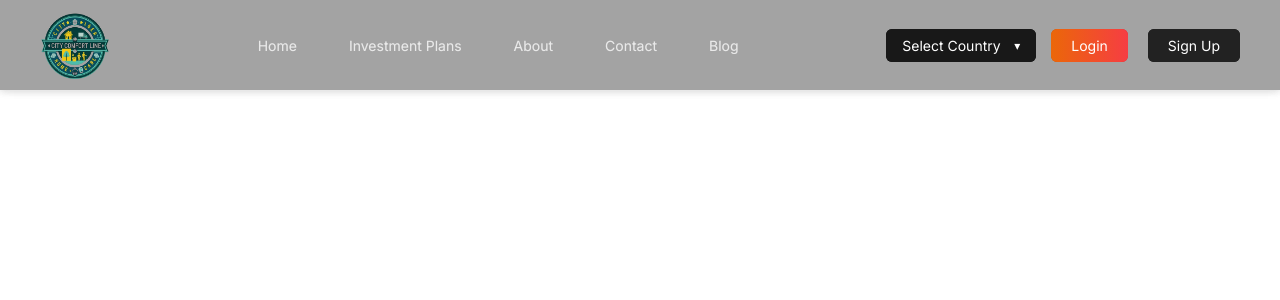
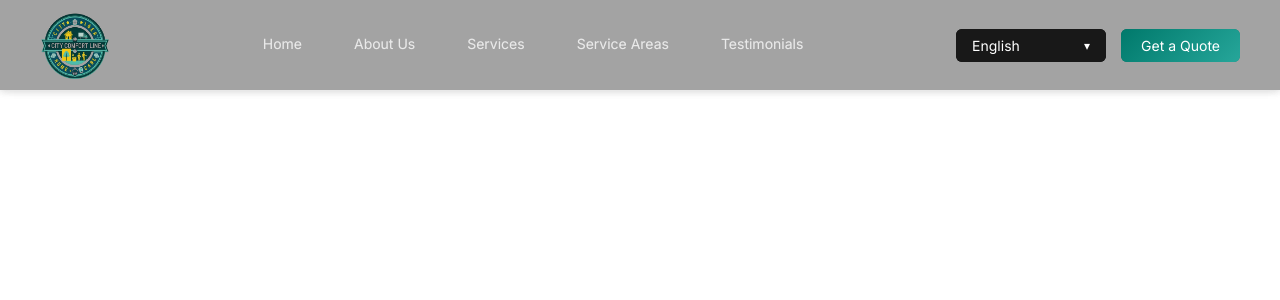
Before and after one commit to Snow819/citycomfortline, a Vue app: page /Navbar in a window 1280 px wide. Shown: the top 300 px of the page. Built offline with nearby package versions, Linux system fonts and the light colour scheme.

Commit message:
Added language change

```diff
--- a/src/components/HeroSection.vue
+++ b/src/components/HeroSection.vue
@@ -17,21 +17,21 @@
       <img src="@/assets/logo.png" alt="City Comfort Line Logo" class="hero-logo" />
 
       <div class="text-container">
-        <h1 v-for="(line, index) in textLines" :key="index" class="hero-text" :class="{ 'drop-in': isLoaded }"
+        <h1 v-for="(line, index) in t.textLines" :key="index" class="hero-text" :class="{ 'drop-in': isLoaded }"
           :style="{ animationDelay: `${0.2 + index * 0.15}s` }">
           {{ line }}
         </h1>
       </div>
 
       <p class="hero-subtitle" :class="{ 'fade-up': isLoaded }"
-        :style="{ animationDelay: `${0.2 + textLines.length * 0.15}s` }">
-        {{ subtitle }}
+        :style="{ animationDelay: `${0.2 + t.textLines.length * 0.15}s` }">
+        {{ t.subtitle }}
       </p>
 
       <div class="cta-buttons">
-        <button v-for="(button, index) in buttons" :key="index" class="cta-btn"
+        <button v-for="(button, index) in t.buttons" :key="index" class="cta-btn"
           :class="[button.class, { 'scale-in': isLoaded }]"
-          :style="{ animationDelay: `${0.4 + textLines.length * 0.15 + index * 0.1}s` }"
+          :style="{ animationDelay: `${0.4 + t.textLines.length * 0.15 + index * 0.1}s` }"
           @click="button.action">
           <span class="btn-text">{{ button.text }}</span>
         </button>
@@ -39,8 +39,8 @@
 
       <!-- Scroll Indicator -->
       <div class="scroll-indicator" :class="{ 'bounce-in': isLoaded }"
-        :style="{ animationDelay: `${0.8 + textLines.length * 0.15}s` }" @click="scrollDown">
-        <span class="scroll-text">Scroll to explore</span>
+        :style="{ animationDelay: `${0.8 + t.textLines.length * 0.15}s` }" @click="scrollDown">
+        <span class="scroll-text">{{ t.scrollText }}</span>
         <div class="scroll-arrow">
           <svg width="20" height="20" viewBox="0 0 24 24" fill="none">
             <path d="M12 5V19M12 19L5 12M12 19L19 12" stroke="currentColor" stroke-width="2" stroke-linecap="round"
@@ -53,24 +53,65 @@
 </template>
 
 <script>
+import { useLanguage } from '@/composables/useLanguage'
+
 export default {
   name: "HeroSection",
   data() {
     return {
       isLoaded: false,
       videoSrc: "../assets/hero-video.mp4",
+      languageState: useLanguage(),
+      translations: {
+        en: {
           textLines: [
             "City Comfort Line",
             "Your Trusted Partner",
             "in Home Care & Logistics",
           ],
-      subtitle:
-        "Reliable, caring, and efficient — we handle your home, transport, and comfort needs with excellence.",
+          subtitle: "Reliable, caring, and efficient — we handle your home, transport, and comfort needs with excellence.",
           buttons: [
             { text: "Our Services", class: "primary", action: () => console.log("Navigate to services") },
             { text: "Contact Us", class: "secondary", action: () => console.log("Navigate to contact") },
           ],
+          scrollText: "Scroll to explore"
+        },
+        fr: {
+          textLines: [
+            "City Comfort Line",
+            "Votre partenaire de confiance",
+            "en soins à domicile et logistique",
+          ],
+          subtitle: "Fiable, attentionné et efficace — nous gérons vos besoins en matière de maison, de transport et de confort avec excellence.",
+          buttons: [
+            { text: "Nos services", class: "primary", action: () => console.log("Navigate to services") },
+            { text: "Contactez-nous", class: "secondary", action: () => console.log("Navigate to contact") },
+          ],
+          scrollText: "Défiler pour explorer"
+        },
+        zh: {
+          textLines: [
+            "城市舒适线",
+            "您值得信赖的合作伙伴",
+            "家庭护理与物流",
+          ],
+          subtitle: "可靠、贴心、高效——我们以卓越的服务满足您的家庭、运输和舒适需求。",
+          buttons: [
+            { text: "我们的服务", class: "primary", action: () => console.log("Navigate to services") },
+            { text: "联系我们", class: "secondary", action: () => console.log("Navigate to contact") },
+          ],
+          scrollText: "向下滚动探索"
+        }
+      }
     };
+  },
+  computed: {
+    currentLanguage() {
+      return this.languageState.currentLanguage
+    },
+    t() {
+      return this.translations[this.currentLanguage]
+    }
   },
   mounted() {
     setTimeout(() => (this.isLoaded = true), 200);
@@ -84,6 +125,7 @@ export default {
 </script>
 
 <style scoped>
+/* Keep all your existing styles exactly the same */
 .hero-section {
   position: relative;
   width: 100%;
@@ -95,7 +137,6 @@ export default {
   justify-content: center;
 }
 
-/* Backgrounds */
 .video-background {
   position: absolute;
   inset: 0;
@@ -123,7 +164,6 @@ export default {
   background: rgba(0, 20, 20, 0.6);
 }
 
-/* Content */
 .hero-content {
   position: relative;
   z-index: 10;
@@ -138,14 +178,13 @@ export default {
   filter: drop-shadow(0 4px 6px rgba(0, 0, 0, 0.3));
 }
 
-/* Text */
 .text-container {
   margin-bottom: 2rem;
 }
 .hero-text {
   font-size: clamp(2rem, 7vw, 5rem);
   font-weight: 800;
-  color: #ffd700; /* gold accent */
+  color: #ffd700;
   text-transform: uppercase;
   letter-spacing: 1px;
   opacity: 0;
@@ -159,7 +198,6 @@ export default {
   100% { opacity: 1; transform: translateY(0) rotateX(0); }
 }
 
-/* Subtitle */
 .hero-subtitle {
   font-size: 1.2rem;
   max-width: 700px;
@@ -175,7 +213,6 @@ export default {
   to { opacity: 1; transform: translateY(0); }
 }
 
-/* Buttons */
 .cta-buttons {
   display: flex;
   justify-content: center;
@@ -213,11 +250,11 @@ export default {
   box-shadow: 0 6px 20px rgba(0, 0, 0, 0.3);
 }
 
-/* Scroll indicator */
 .scroll-indicator {
   margin-top: 3rem;
   animation: bounceIn 1s ease forwards;
   opacity: 0;
+  cursor: pointer;
 }
 .scroll-indicator.bounce-in {
   opacity: 1;
@@ -226,6 +263,7 @@ export default {
   font-size: 0.75rem;
   color: #b2dfdb;
   margin-bottom: 0.5rem;
+  display: block;
 }
 .scroll-arrow svg {
   color: #ffd700;
@@ -236,7 +274,6 @@ export default {
   50% { transform: translateY(6px); }
 }
 
-/* Responsive */
 @media (max-width: 768px) {
   .hero-logo { width: 120px; }
   .hero-text { font-size: clamp(1.8rem, 8vw, 3.5rem); }
--- a/src/components/Navbar.vue
+++ b/src/components/Navbar.vue
@@ -13,7 +13,7 @@
      <div v-if="menuOpen && !isDesktop" class="menu-overlay" @click="toggleMenu"></div>
 
      <!-- navbar -->
-     <nav :class="['navbar', { open: menuOpen && !isDesktop }]">
+     <nav :class="['navbar', { open: menuOpen && !isDesktop }]" :key="currentLanguage">
        <div class="navbar-header-row">
          <!-- logo -->
          <div class="logo">
@@ -27,39 +27,35 @@
          </button>
        </div>
        <!-- navbar-links -->
-       <ul class="navbar-links">
-         <li><router-link to="/">Home</router-link></li>
-         <li><router-link to="/investment-plans">Investment Plans</router-link></li>
-         <li><router-link to="/about">About</router-link></li>
-         <li><router-link to="/contact">Contact</router-link></li>
-         <li><router-link to="/blog">Blog</router-link></li>
+       <ul class="navbar-links" :class="`lang-${currentLanguage}`">
+         <li><router-link to="/"><span class="lang-en">Home</span><span class="lang-fr">Accueil</span><span class="lang-zh">首页</span></router-link></li>
+         <li><router-link to="/investment-plans"><span class="lang-en">About Us</span><span class="lang-fr">À propos</span><span class="lang-zh">关于我们</span></router-link></li>
+         <li><router-link to="/about"><span class="lang-en">Services</span><span class="lang-fr">Services</span><span class="lang-zh">服务</span></router-link></li>
+         <li><router-link to="/contact"><span class="lang-en">Service Areas</span><span class="lang-fr">Zones de service</span><span class="lang-zh">服务区域</span></router-link></li>
+         <li><router-link to="/blog"><span class="lang-en">Testimonials</span><span class="lang-fr">Témoignages</span><span class="lang-zh">客户评价</span></router-link></li>
        </ul>
        <!-- dropdown-menu -->
        <div class="dropdown-menu custom-country-dropdown">
          <div class="dropdown-selected" @click="toggleCountryDropdown">
-           {{ selectedCountry || 'Select Country' }}
+           {{ selectedCountry || t.selectLanguage }}
            <span class="dropdown-arrow">&#9662;</span>
          </div>
          <ul v-show="countryDropdownOpen" class="dropdown-list">
            <li
              v-for="country in countries"
-             :key="country"
+             :key="country.code"
+             v-show="country.code !== currentLanguage"
              @click="selectCountry(country)"
-             :class="{ active: selectedCountry === country }"
+             :class="{ active: selectedCountry === country.name }"
            >
-             {{ country }}
+             {{ country.name }}
            </li>
          </ul>
        </div>
        <!-- button section -->
-       <div class="btn">
-         <!-- sign up -->
+       <div class="btn" :class="`lang-${currentLanguage}`">
          <a href="#" class="btn1">
-           <button>Login</button>
-         </a>
-         <!-- login -->
-         <a href="#" class="btn2">
-           <button>Sign Up</button>
+           <button><span class="lang-en">Get a Quote</span><span class="lang-fr">Obtenir un devis</span><span class="lang-zh">获取报价</span></button>
          </a>
        </div>
      </nav>
@@ -67,19 +63,65 @@
  </template>
 
  <script>
+ import { useLanguage } from '@/composables/useLanguage'
+
  export default {
    data() {
      return {
        menuOpen: false,
        isDesktop: window.innerWidth > 768,
        countryDropdownOpen: false,
-       selectedCountry: '',
-       countries: ['USA', 'UK', 'Canada'],
+       languageState: useLanguage(),
+       countries: [
+         { name: 'English', code: 'en' },
+         { name: 'French', code: 'fr' },
+         { name: 'Mandarin', code: 'zh' }
+       ],
+       translations: {
+         en: {
+           home: 'Home',
+           aboutUs: 'About Us',
+           services: 'Services',
+           serviceAreas: 'Service Areas',
+           testimonials: 'Testimonials',
+           getQuote: 'Get a Quote',
+           selectLanguage: 'Select Language'
+         },
+         fr: {
+           home: 'Accueil',
+           aboutUs: 'À propos',
+           services: 'Services',
+           serviceAreas: 'Zones de service',
+           testimonials: 'Témoignages',
+           getQuote: 'Obtenir un devis',
+           selectLanguage: 'Choisir la langue'
+         },
+         zh: {
+           home: '首页',
+           aboutUs: '关于我们',
+           services: '服务',
+           serviceAreas: '服务区域',
+           testimonials: '客户评价',
+           getQuote: '获取报价',
+           selectLanguage: '选择语言'
+         }
+       },
        isNavbarHidden: false,
        isNavbarAnimated: false,
        lastScrollY: 0,
        scrollTimeout: null,
        isGlass: false,
+     }
+   },
+   computed: {
+     currentLanguage() {
+       return this.languageState.currentLanguage
+     },
+     selectedCountry() {
+       return this.languageState.selectedCountry
+     },
+     t() {
+       return this.translations[this.currentLanguage]
      }
    },
    methods: {
@@ -94,24 +136,21 @@
        this.countryDropdownOpen = !this.countryDropdownOpen
      },
      selectCountry(country) {
-       this.selectedCountry = country
+       this.languageState.selectedCountry = country.name
+       this.languageState.currentLanguage = country.code
        this.countryDropdownOpen = false
      },
      handleScroll() {
        const currentScrollY = window.scrollY
-       // Glass effect if scrolled more than 10px
        this.isGlass = currentScrollY > 10
        if (currentScrollY > this.lastScrollY && currentScrollY > 60) {
-         // Scrolling down
          this.isNavbarHidden = true
          this.isNavbarAnimated = false
        } else {
-         // Scrolling up
          this.isNavbarHidden = false
          this.isNavbarAnimated = false
        }
        this.lastScrollY = currentScrollY
-       // Animate down when scrolling stops
        if (this.scrollTimeout) clearTimeout(this.scrollTimeout)
        this.scrollTimeout = setTimeout(() => {
          this.isNavbarHidden = false
@@ -151,7 +190,7 @@
  }
 
  .navbar-transparent {
-   background: rgba(0, 0, 0, 0.2); /* dark overlay, nearly transparent */
+   background: rgba(0, 0, 0, 0.2);
    backdrop-filter: none;
  }
 
@@ -244,23 +283,25 @@
    text-align: center;
    text-decoration: none;
    color: #e9e9e9;
-   transition:
-     background 0.3s,
-     color 0.3s;
+   transition: none;
    padding: 8px 16px;
    font-size: 14px;
    border-radius: 6px;
+   white-space: nowrap;
+   display: inline-block;
+   position: relative;
+   overflow: hidden;
  }
 
  .navbar-links li a:hover,
  .navbar-links li .router-link-active:hover {
-   background: linear-gradient(90deg, #eb6709 0%, #f63d43 100%);
+   background: linear-gradient(135deg, #00796b, #26a69a);
    color: #fff;
    box-shadow: 0 2px 8px rgba(246, 61, 67, 0.15);
  }
 
  .navbar-links li .router-link-exact-active {
-   background: linear-gradient(90deg, #eb6709 0%, #f63d43 100%);
+   background: linear-gradient(135deg, #00796b, #26a69a);
    color: #fff;
    box-shadow: 0 2px 8px rgba(246, 61, 67, 0.15);
  }
@@ -291,17 +332,17 @@
  }
 
  .btn1 button {
-   background: linear-gradient(90deg, #eb6709 0%, #f63d43 100%);
+   background: linear-gradient(135deg, #00796b, #26a69a);
    color: #fff;
    border: none;
    padding: 8px 20px;
    border-radius: 6px;
    font-size: 14px;
-   transition:
-     background 0.3s,
-     color 0.3s,
-     box-shadow 0.3s;
+   transition: none;
    cursor: pointer;
+   white-space: nowrap;
+   position: relative;
+   overflow: hidden;
  }
 
  .btn1 button:hover {
@@ -324,7 +365,7 @@
  }
 
  .btn2 button:hover {
-   background: linear-gradient(90deg, #eb6709 0%, #f63d43 100%);
+   background: linear-gradient(135deg, #00796b, #26a69a);
    color: #fff;
  }
 
@@ -342,10 +383,9 @@
    cursor: pointer;
  }
 
- /* Style dropdown options with hover effect using ::v-deep for Vue scoped CSS */
  ::v-deep .dropdown-menu select option:hover,
  ::v-deep .dropdown-menu select option:focus {
-   background: linear-gradient(90deg, #eb6709 0%, #f63d43 100%);
+   background: linear-gradient(135deg, #00796b, #26a69a);
    color: #fff;
  }
 
@@ -353,6 +393,23 @@
    position: relative;
    min-width: 150px;
  }
+
+ /* Language visibility control */
+ .lang-en .lang-fr,
+ .lang-en .lang-zh {
+   display: none !important;
+ }
+
+ .lang-fr .lang-en,
+ .lang-fr .lang-zh {
+   display: none !important;
+ }
+
+ .lang-zh .lang-en,
+ .lang-zh .lang-fr {
+   display: none !important;
+ }
+
  .dropdown-selected {
    background: #181818;
    color: #fff;
@@ -367,6 +424,8 @@
    transition:
      background 0.3s,
      color 0.3s;
+   white-space: nowrap;
+   min-width: 150px;
  }
 
  .dropdown-arrow {
@@ -400,7 +459,7 @@
 
  .dropdown-list li:hover,
  .dropdown-list li.active {
-   background: linear-gradient(90deg, #eb6709 0%, #f63d43 100%);
+   background: linear-gradient(135deg, #00796b, #26a69a);
    color: #fff;
  }
 
@@ -408,7 +467,6 @@
    position: fixed;
    top: 50%;
    left: 0;
-   /* width: 100vw; */
    height: 100vh;
    background: #333;
    z-index: 999;
@@ -450,7 +508,6 @@
      display: none;
      flex-direction: column;
      align-items: flex-start;
-     /* width: 100vw; */
      background: transparent;
      box-shadow: none;
    }
--- /dev/null
+++ b/src/composables/useLanguage.js
@@ -0,0 +1,10 @@
+import { reactive } from 'vue'
+
+const languageState = reactive({
+  currentLanguage: 'en',
+  selectedCountry: 'English'
+})
+
+export function useLanguage() {
+  return languageState
+}
```
Lines whose indentation alone changed are shown as unchanged.
